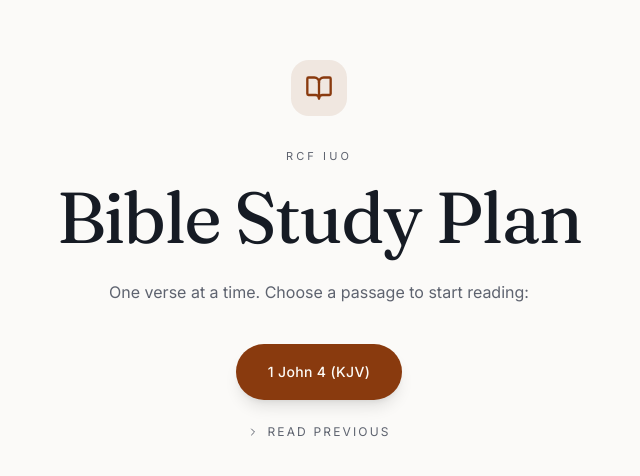
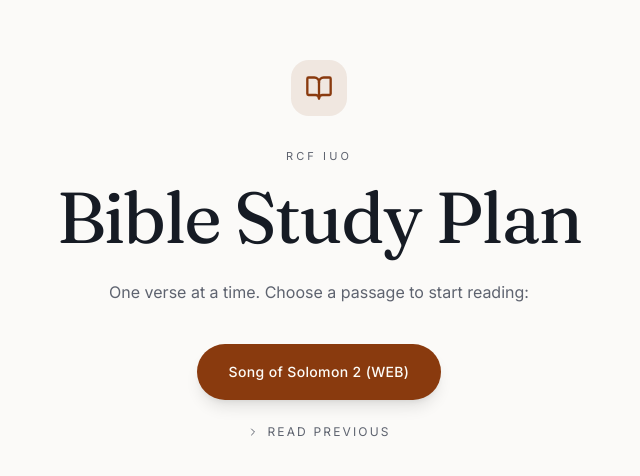
Before and after one commit to devabraham001-eng/rcf-iuo-bible-site-, a React (Vite) app: page / in a window 1280 px wide. Shown: the part 150-626 px from the top of the page, without its empty margins (321-961 px from the left). Built offline with nearby package versions, Linux system fonts and the light colour scheme.

Commit message:
Update today's scripture to Song of Solomon 2, move 1 John 4 to previous

```diff
--- a/src/routes/index.tsx
+++ b/src/routes/index.tsx
@@ -19,29 +19,25 @@ type PassageData = { reference: string; verses: Verse[] };
 
 const PASSAGES: PassageData[] = [
   {
-    reference: "1 John 4 (KJV)",
+    reference: "Song of Solomon 2 (WEB)",
     verses: [
-      { book: "1 John", chapter: 4, verse: 1, text: "Beloved, believe not every spirit, but try the spirits whether they are of God: because many false prophets are gone out into the world." },
-      { book: "1 John", chapter: 4, verse: 2, text: "Hereby know ye the Spirit of God: Every spirit that confesseth that Jesus Christ is come in the flesh is of God:" },
-      { book: "1 John", chapter: 4, verse: 3, text: "And every spirit that confesseth not that Jesus Christ is come in the flesh is not of God: and this is that spirit of antichrist, whereof ye have heard that it should come; and even now already is it in the world." },
-      { book: "1 John", chapter: 4, verse: 4, text: "Ye are of God, little children, and have overcome them: because greater is he that is in you, than he that is in the world." },
-      { book: "1 John", chapter: 4, verse: 5, text: "They are of the world: therefore speak they of the world, and the world heareth them." },
-      { book: "1 John", chapter: 4, verse: 6, text: "We are of God: he that knoweth God heareth us; he that is not of God heareth not us. Hereby know we the spirit of truth, and the spirit of error." },
-      { book: "1 John", chapter: 4, verse: 7, text: "Beloved, let us love one another: for love is of God; and every one that loveth is born of God, and knoweth God." },
-      { book: "1 John", chapter: 4, verse: 8, text: "He that loveth not knoweth not God; for God is love." },
-      { book: "1 John", chapter: 4, verse: 9, text: "In this was manifested the love of God toward us, because that God sent his only begotten Son into the world, that we might live through him." },
-      { book: "1 John", chapter: 4, verse: 10, text: "Herein is love, not that we loved God, but that he loved us, and sent his Son to be the propitiation for our sins." },
-      { book: "1 John", chapter: 4, verse: 11, text: "Beloved, if God so loved us, we ought also to love one another." },
-      { book: "1 John", chapter: 4, verse: 12, text: "No man hath seen God at any time. If we love one another, God dwelleth in us, and his love is perfected in us." },
-      { book: "1 John", chapter: 4, verse: 13, text: "Hereby know we that we dwell in him, and he in us, because he hath given us of his Spirit." },
-      { book: "1 John", chapter: 4, verse: 14, text: "And we have seen and do testify that the Father sent the Son to be the Saviour of the world." },
-      { book: "1 John", chapter: 4, verse: 15, text: "Whosoever shall confess that Jesus is the Son of God, God dwelleth in him, and he in God." },
-      { book: "1 John", chapter: 4, verse: 16, text: "And we have known and believed the love that God hath to us. God is love; and he that dwelleth in love dwelleth in God, and God in him." },
-      { book: "1 John", chapter: 4, verse: 17, text: "Herein is our love made perfect, that we may have boldness in the day of judgment: because as he is, so are we in this world." },
-      { book: "1 John", chapter: 4, verse: 18, text: "There is no fear in love; but perfect love casteth out fear: because fear hath torment. He that feareth is not made perfect in love." },
-      { book: "1 John", chapter: 4, verse: 19, text: "We love him, because he first loved us." },
-      { book: "1 John", chapter: 4, verse: 20, text: "If a man say, I love God, and hateth his brother, he is a liar: for he that loveth not his brother whom he hath seen, how can he love God whom he hath not seen?" },
-      { book: "1 John", chapter: 4, verse: 21, text: "And this commandment have we from him, That he who loveth God love his brother also." },
+      { book: "Song of Solomon", chapter: 2, verse: 1, text: "I am a rose of Sharon, a lily of the valleys." },
+      { book: "Song of Solomon", chapter: 2, verse: 2, text: "As a lily among thorns, so is my love among the daughters." },
+      { book: "Song of Solomon", chapter: 2, verse: 3, text: "As the apple tree among the trees of the wood, so is my beloved among the sons. I sat down under his shadow with great delight, his fruit was sweet to my taste." },
+      { book: "Song of Solomon", chapter: 2, verse: 4, text: "He brought me to the banquet hall. His banner over me is love." },
+      { book: "Song of Solomon", chapter: 2, verse: 5, text: "Strengthen me with raisins, refresh me with apples; For I am faint with love." },
+      { book: "Song of Solomon", chapter: 2, verse: 6, text: "His left hand is under my head. His right hand embraces me." },
+      { book: "Song of Solomon", chapter: 2, verse: 7, text: "I adjure you, daughters of Jerusalem, by the roes, or by the hinds of the field, that you not stir up, nor awaken love, until it so desires." },
+      { book: "Song of Solomon", chapter: 2, verse: 8, text: "The voice of my beloved! Behold, he comes, leaping on the mountains, skipping on the hills." },
+      { book: "Song of Solomon", chapter: 2, verse: 9, text: "My beloved is like a roe or a young deer. Behold, he stands behind our wall! He looks in at the windows. He glances through the lattice." },
+      { book: "Song of Solomon", chapter: 2, verse: 10, text: "My beloved spoke, and said to me, Rise up, my love, my beautiful one, and come away." },
+      { book: "Song of Solomon", chapter: 2, verse: 11, text: "For, behold, the winter is past. The rain is over and gone." },
+      { book: "Song of Solomon", chapter: 2, verse: 12, text: "The flowers appear on the earth. The time of the singing has come, and the voice of the turtledove is heard in our land." },
+      { book: "Song of Solomon", chapter: 2, verse: 13, text: "The fig tree ripens her green figs. The vines are in blossom. They give out their fragrance. Arise, my love, my beautiful one, and come away." },
+      { book: "Song of Solomon", chapter: 2, verse: 14, text: "My dove in the clefts of the rock, In the hiding places of the mountainside, Let me see your face. Let me hear your voice; for your voice is sweet, and your face is lovely." },
+      { book: "Song of Solomon", chapter: 2, verse: 15, text: "Catch for us the foxes, the little foxes that plunder the vineyards; for our vineyards are in blossom." },
+      { book: "Song of Solomon", chapter: 2, verse: 16, text: "My beloved is mine, and I am his. He browses among the lilies." },
+      { book: "Song of Solomon", chapter: 2, verse: 17, text: "Until the day is cool, and the shadows flee away, turn, my beloved, and be like a roe or a young deer on the mountains of Bether." },
     ],
   },
   {
```
